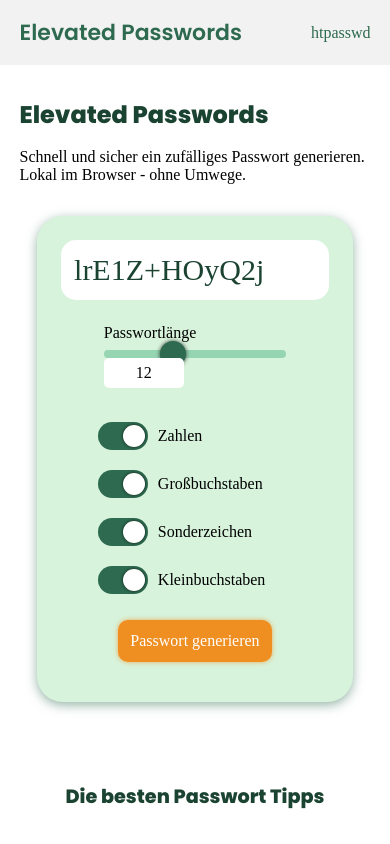
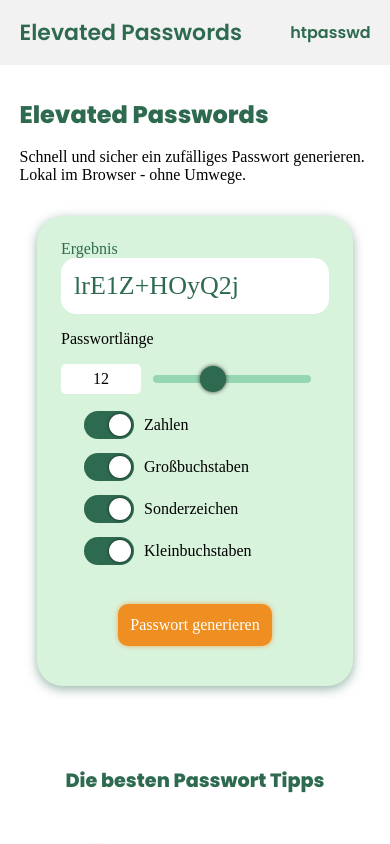
Before and after one commit to TobiasBinaryHype/elevated-passwords, a Nuxt app: page / in a window 390 px wide. Shown: the top 844 px of the page. Built offline with nearby package versions, Linux system fonts and the light colour scheme; a web font is replaced by a local one.

Commit message:
Accessability + mobile bugfixes

```diff
--- a/components/Header.vue
+++ b/components/Header.vue
@@ -49,18 +49,22 @@ a {
 
 .nav-item,
 .logo {
-    padding: 1rem;
+    margin: 1rem;
 }
 
 .logo:first-child {
-    padding-left: 0;
+    margin-left: 0;
 }
 
 .nav-item:last-child {
-    padding-right: 0;
+    margin-right: 0;
+}
+
+.nav-item {
+    font-weight: 600
 }
 
 nav .nuxt-link-active {
-    color: var(--color-highlight);
+    border-bottom: 2px solid var(--color-highlight);
 }
 </style>
--- a/components/HtpasswdGenerator.vue
+++ b/components/HtpasswdGenerator.vue
@@ -17,12 +17,13 @@
             v-model="selectedCryptType"
             name="cryptTypes"
             :options="cryptTypes"
+            label="Verschlüsselungsmethode"
         />
         <BaseInput
             v-model="result"
             :bigFont="true"
             :readonly="true"
-            placeholder="Ergebnis"
+            label="Ergebnis"
             class="result"
         ></BaseInput>
         <div
@@ -89,6 +90,19 @@ export default {
     margin-bottom: 2rem;
 }
 
+@media (max-width: 768px) {
+    .username-password {
+        flex-direction: column;
+        justify-content: center;
+    }
+
+    .username-password > * {
+        flex: 1 1 100%;
+        padding: 0 !important;
+        margin-bottom: 0.5rem;
+    }
+}
+
 .username-password > * {
     flex: 1 1 50%;
 }
--- a/components/Inputs/BaseCheckbox.vue
+++ b/components/Inputs/BaseCheckbox.vue
@@ -33,8 +33,7 @@ export default {
 .slidercheckbox {
     display: flex;
     align-items: center;
-    flex-wrap: wrap;
-    margin: 10px;
+    /* flex-wrap: wrap; */
     cursor: pointer;
     user-select: none;
 }
--- a/components/Inputs/BaseInput.vue
+++ b/components/Inputs/BaseInput.vue
@@ -3,7 +3,6 @@
         <label :for="label" v-if="label">{{ label }}</label>
         <input
             :value="value"
-            :placeholder="placeholder"
             @input="$emit('input', $event.target.value)"
             type="text"
             :class="{'big-font': bigFont}"
@@ -29,14 +28,10 @@ export default {
             type: Boolean,
             default: false
         },
-        placeholder: {
-            type: String,
-            default: ''
-        },
         readonly: {
             type: Boolean,
             default: false
-        }
+        },
     },
 }
 </script>
@@ -49,11 +44,15 @@ input {
     width: 100%;
     padding: 13px;
     font-family: var(--font-family);
-    color: var(--color-primary2);
-    font-size: 24px;
+    color: var(--color-primary3);
+    font-size: 20px;
+}
+
+label {
+    color: var(--color-primary3)
 }
 
 .big-font {
-    font-size: 30px;
+    font-size: 26px;
 }
 </style>
--- a/components/Inputs/BaseRadio.vue
+++ b/components/Inputs/BaseRadio.vue
@@ -56,8 +56,8 @@ export default {
 input:checked + .radiobox:before {
     position: absolute;
     content: '';
-    width: 18px;
-    height: 18px;
+    width: 16px;
+    height: 16px;
     background-color: var(--color-primary2);
     border-radius: 50%;
     top: 50%;
--- a/components/Inputs/BaseRadioGroup.vue
+++ b/components/Inputs/BaseRadioGroup.vue
@@ -1,4 +1,9 @@
 <template>
+    <div class="radios-wrapper">
+        <span
+            v-if="label"
+            class="radios-label"
+        >{{label}}</span>
         <div class="radios">
             <div
                 v-for="option in options"
@@ -11,6 +16,7 @@
                     :modelValue="value"
                     @input="$emit('input', $event)"
                 />
+            </div>
         </div>
     </div>
 </template>
@@ -29,6 +35,9 @@ export default {
         value: {
             type: [String, Number],
         },
+        label: {
+            type: String,
+        },
     },
 }
 </script>
@@ -36,7 +45,11 @@ export default {
 <style scoped>
 .radios {
     display: flex;
-    justify-content: center;
+    /* justify-content: center; */
     margin-bottom: 2rem;
 }
+
+.radios-label {
+    color: var(--color-primary3)
+}
 </style>
--- a/components/Inputs/BaseRange.vue
+++ b/components/Inputs/BaseRange.vue
@@ -1,6 +1,15 @@
 <template>
     <div class="base-range">
         <div class="range-text">{{label}}</div>
+        <div class="input-wrapper">
+            <input
+                type="number"
+                v-model.number="numberValue"
+                @input="$emit('input', updateValue($event))"
+                step="1"
+                :min="min"
+                :max="max"
+            />
             <input
                 class="test"
                 type="range"
@@ -10,16 +19,7 @@
                 :min="min"
                 :max="max"
             />
-        <input
-            type="number"
-            v-model.number="numberValue"
-            @input="$emit('input', updateValue($event))"
-            step="1"
-            :min="min"
-            :max="max"
-        />
-
-
+        </div>
     </div>
 </template>
 
@@ -61,33 +61,29 @@ export default {
 </script>
 
 <style scoped>
-.base-range {
+.range-text {
+    margin-bottom: 1rem;
+}
+.input-wrapper {
     display: flex;
-    margin: 1.5rem auto;
     align-items: center;
-    flex-wrap: wrap;
 }
 
-.base-range > * {
-    margin: 0rem 1rem;
+.input-wrapper > * {
 }
 
-input[type=range] {
-    /* margin: 0 1rem; */
+input[type='range'] {
     flex: 2 1 50%;
 }
 
-
 @media (max-width: 1280px) {
-    .base-range > div {
+    .input-wrapper > div {
         width: 100%;
         margin-bottom: 0.5rem;
     }
 }
 
-
-
-input[type=number] {
+input[type='number'] {
     width: 80px;
     height: 30px;
     text-align: center;
@@ -99,9 +95,10 @@ input[type=number] {
     outline: none;
     font-size: 16px;
     font-family: var(--font-family);
+    margin-right: 10px;
 }
 
-input[type=number]:focus {
+input[type='number']:focus {
     border: 2px solid var(--color-primary7);
 }
 
@@ -111,20 +108,20 @@ input::-webkit-inner-spin-button {
     margin: 0;
 }
 
-input[type=range] {
+input[type='range'] {
     -webkit-appearance: none;
     background: transparent;
 }
 
-input[type=range]::-webkit-slider-thumb {
+input[type='range']::-webkit-slider-thumb {
     -webkit-appearance: none;
 }
 
-input[type=range]:focus {
+input[type='range']:focus {
     outline: none;
 }
 
-input[type=range]::-webkit-slider-thumb {
+input[type='range']::-webkit-slider-thumb {
     background-color: var(--color-primary3);
     height: 26px;
     width: 26px;
@@ -134,7 +131,7 @@ input[type=range]::-webkit-slider-thumb {
     box-shadow: 0px 0px 4px 0px rgba(0, 0, 0, 0.75);
 }
 
-input[type=range]::-moz-range-thumb {
+input[type='range']::-moz-range-thumb {
     background-color: var(--color-primary3);
     height: 26px;
     width: 26px;
@@ -144,7 +141,7 @@ input[type=range]::-moz-range-thumb {
     border: none;
 }
 
-input[type=range]::-webkit-slider-runnable-track {
+input[type='range']::-webkit-slider-runnable-track {
     width: 100%;
     height: 8px;
     cursor: pointer;
@@ -152,11 +149,11 @@ input[type=range]::-webkit-slider-runnable-track {
     border-radius: 5px;
 }
 
-input[type=range]:focus::-webkit-slider-runnable-track {
+input[type='range']:focus::-webkit-slider-runnable-track {
     background: var(--color-primary7);
 }
 
-input[type=range]::-moz-range-track {
+input[type='range']::-moz-range-track {
     width: 100%;
     height: 8px;
     cursor: pointer;
--- a/components/Inputs/BaseSubmit.vue
+++ b/components/Inputs/BaseSubmit.vue
@@ -37,5 +37,6 @@ button {
     font-size: 16px;
     box-shadow: 0px 0px 5px rgba(239, 143, 34, 0.7);
     cursor: pointer;
+    outline: none;
 }
 </style>
--- a/components/PasswordGenerator.vue
+++ b/components/PasswordGenerator.vue
@@ -7,6 +7,7 @@
             v-model="resultPassword"
             :bigFont="true"
             :readonly="true"
+            label="Ergebnis"
         ></BaseInput>
         <div class="generator-inputs">
             <BaseRange
@@ -35,8 +36,8 @@
 
             </div>
             <div class="error" v-if="error">{{error}}</div>
+        </div>
             <BaseSubmit label="Passwort generieren" />
-        </div>
     </form>
 </template>
 <script>
@@ -90,8 +91,34 @@ export default {
 }
 
 .generator-inputs {
+    display: flex;
+    justify-content: center;
     width: 80%;
-    margin: 0 auto;
+    margin: 1rem auto;
+}
+
+@media (max-width: 920px) {
+    .generator-inputs {
+        flex-direction: column;
+        margin: 1rem auto;
+        width: 100%
+    }
+
+    .generator-inputs > *:not(:last-child) {
+        margin-bottom: 10px;
+    }
+}
+
+.generator-inputs > * {
+    flex: 1 1 50%;
+}
+
+.generator-inputs > *:first-child {
+    padding-right: 1rem;
+}
+
+.generator-inputs > *:last-child {
+    padding-left: 1rem;
 }
 
 .generator-checkboxes {
@@ -99,11 +126,15 @@ export default {
     grid-template-columns: 50% 50%;
 }
 
+.generator-checkboxes > * {
+    justify-self: center;
+    padding: 7px;
+}
 .generator-checkboxes > *:nth-child(odd) {
     justify-self: start;
 }
 .generator-checkboxes > *:nth-child(even) {
-    justify-self: end;
+    justify-self: start;
 }
 
 @media (max-width: 680px) {
--- a/layouts/default.vue
+++ b/layouts/default.vue
@@ -36,8 +36,9 @@ p,
 h1,
 h2,
 h3,
-h4 {
-    color: var(--color-primary2);
+h4,
+strong {
+    color: var(--color-primary3);
 }
 
 @media (max-width: 480px) {
--- a/pages/Htpasswd.vue
+++ b/pages/Htpasswd.vue
@@ -29,4 +29,25 @@ export default {
 </script>
 
 <style scoped>
+.generator {
+    max-width: 100%;
+    width: 50%;
+    margin: 2rem auto;
+}
+
+@media (min-width: 1921px) {
+    .generator {
+        width: 40%;
+    }
+}
+
+@media (max-width: 1280px) {
+    .generator {
+        width: 90%;
+        max-width: 98%;
+    }
+}
+.subheadline {
+    margin-bottom: 2rem;
+}
 </style>
--- a/pages/index.vue
+++ b/pages/index.vue
@@ -28,10 +28,10 @@ export default {
 }
 </script>
 
-<style>
+<style scoped>
 .generator {
     max-width: 100%;
-    width: 40%;
+    width: 60%;
     margin: 2rem auto;
 }
 
```
Lines whose indentation alone changed are shown as unchanged.
